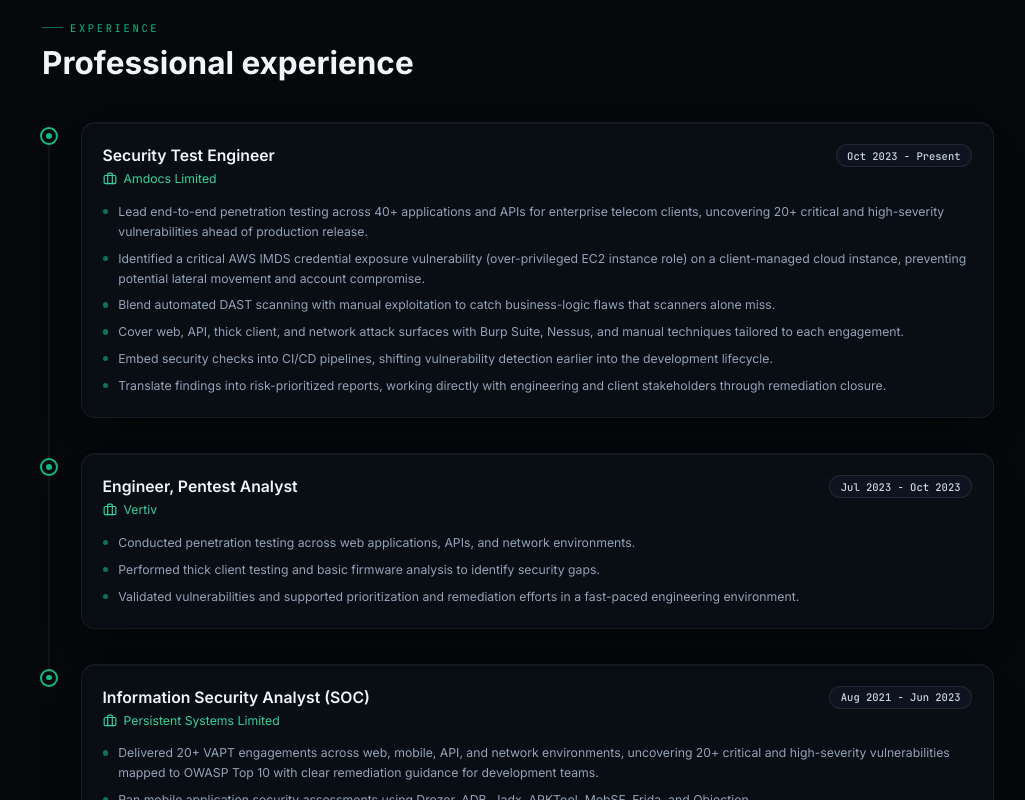
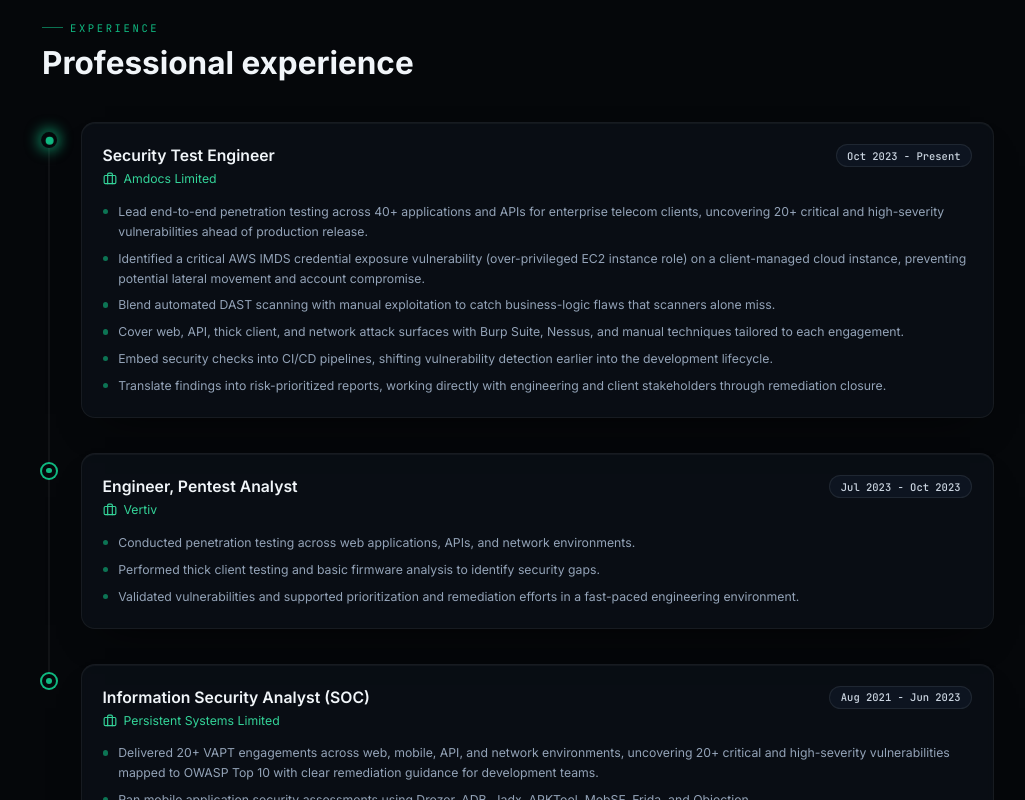
Before and after one commit to Ash8orn/Ankur-Portfolio, a React (Vite) app: page / in a window 1280 px wide. Shown: the part 1520-2320 px from the top of the page, without its empty margins (122-1147 px from the left). Built offline with nearby package versions, Linux system fonts and the light colour scheme.

Commit message:
Strengthen current-role heartbeat glow; align project tags; extend timeline line to last node

```diff
--- a/src/components/Experience.tsx
+++ b/src/components/Experience.tsx
@@ -17,11 +17,27 @@
               {i !== resume.experience.length - 1 && (
                 <span
                   aria-hidden
-                  className="absolute left-2 top-2 h-full w-px -translate-x-1/2 bg-white/10"
+                  className="absolute left-2 top-3 h-[calc(100%+0.5rem)] w-px -translate-x-1/2 bg-white/10"
                 />
               )}
-              <span className="absolute left-2 top-2 grid h-4 w-4 -translate-x-1/2 place-items-center rounded-full bg-base-950 ring-2 ring-accent">
-                <span className="h-1.5 w-1.5 rounded-full bg-accent" />
+              <span className="absolute left-2 top-3 z-10 -translate-x-1/2">
+                {exp.period.includes("Present") && (
+                  <span
+                    aria-hidden
+                    className="absolute -inset-2 animate-ping rounded-full bg-accent/70"
+                  />
+                )}
+                <span
+                  className={`relative grid h-4 w-4 place-items-center rounded-full bg-base-950 ring-2 ring-accent ${
+                    exp.period.includes("Present") ? "animate-heartbeat" : ""
+                  }`}
+                >
+                  <span
+                    className={`rounded-full bg-accent ${
+                      exp.period.includes("Present") ? "h-2 w-2" : "h-1.5 w-1.5"
+                    }`}
+                  />
+                </span>
               </span>
               <div className="card card-hover p-6">
                 <div className="flex flex-wrap items-start justify-between gap-x-4 gap-y-2">
--- a/src/components/Projects.tsx
+++ b/src/components/Projects.tsx
@@ -36,11 +36,11 @@
                 {project.name}
               </h3>
               <p className="mt-1 font-mono text-xs text-slate-500">{project.period}</p>
-              <p className="mt-3 flex-1 text-sm leading-relaxed text-slate-400">
+              <p className="mt-3 text-sm leading-relaxed text-slate-400">
                 {project.description}
               </p>
 
-              <div className="mt-5 flex flex-wrap gap-2">
+              <div className="mt-4 flex flex-wrap gap-2">
                 {project.tags.map((tag) => (
                   <span key={tag} className="chip text-[11px]">
                     {tag}
--- a/tailwind.config.js
+++ b/tailwind.config.js
@@ -48,6 +48,28 @@
           "0%": { transform: "translateY(-100%)" },
           "100%": { transform: "translateY(560%)" },
         },
+        heartbeat: {
+          "0%, 100%": {
+            transform: "scale(1)",
+            boxShadow: "0 0 6px 1px rgba(16,185,129,0.5)",
+          },
+          "20%": {
+            transform: "scale(1.5)",
+            boxShadow: "0 0 22px 8px rgba(16,185,129,0.95)",
+          },
+          "40%": {
+            transform: "scale(1)",
+            boxShadow: "0 0 6px 1px rgba(16,185,129,0.5)",
+          },
+          "55%": {
+            transform: "scale(1.3)",
+            boxShadow: "0 0 16px 5px rgba(16,185,129,0.85)",
+          },
+          "70%": {
+            transform: "scale(1)",
+            boxShadow: "0 0 6px 1px rgba(16,185,129,0.5)",
+          },
+        },
       },
       animation: {
         blink: "blink 1.1s step-end infinite",
@@ -55,6 +77,7 @@
         "fade-in": "fade-in 0.6s ease-out both",
         "gradient-pan": "gradient-pan 6s ease infinite",
         scan: "scan 3.5s ease-in-out infinite",
+        heartbeat: "heartbeat 1.6s ease-in-out infinite",
       },
       boxShadow: {
         glow: "0 0 45px -12px rgba(16,185,129,0.45)",
```
